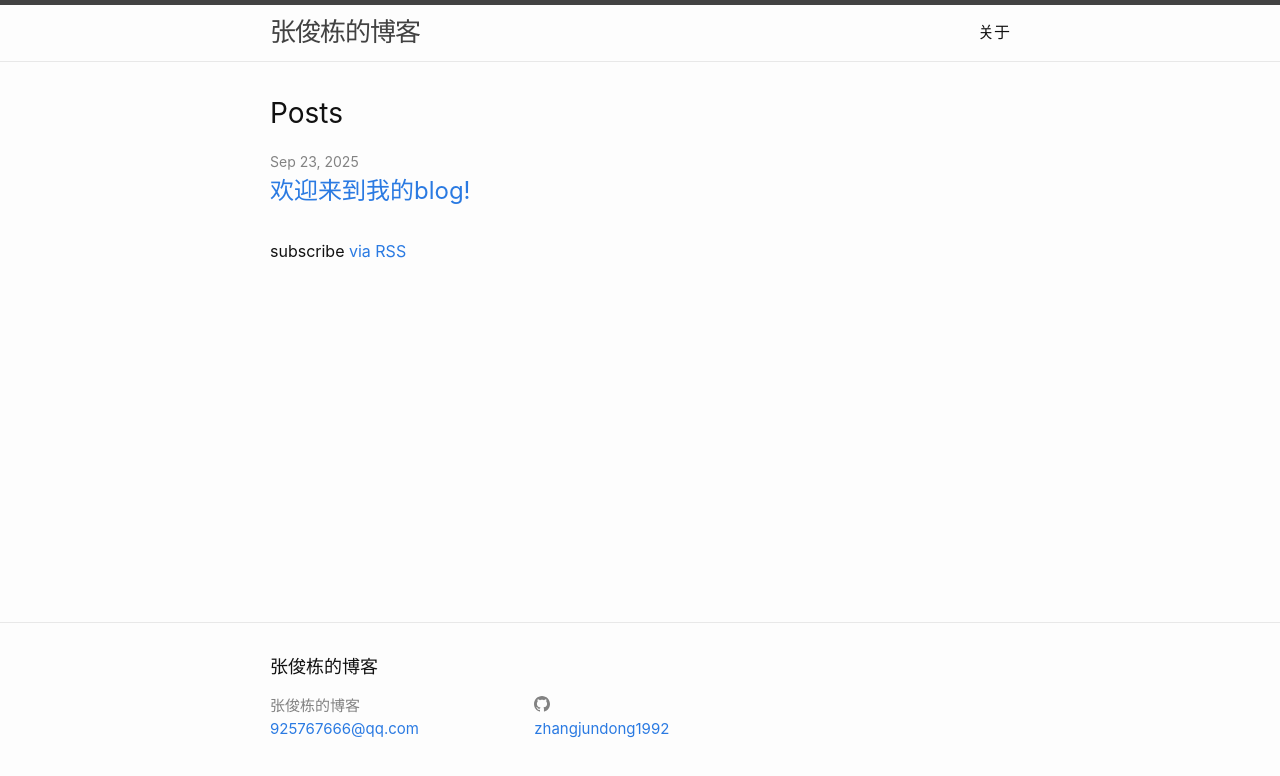
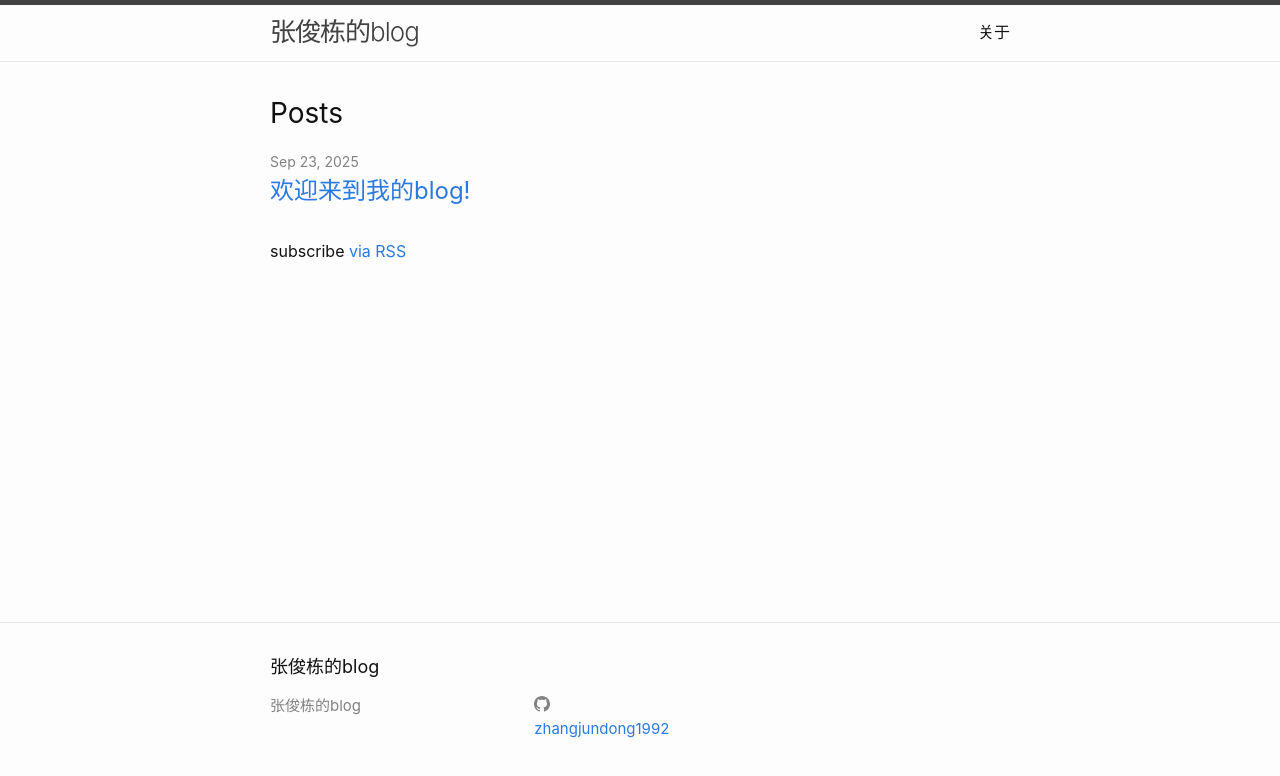
Before and after one commit to zhangjundong1992/zhangjundong1992.github.io, a plain HTML site: page index.html in a window 1280 px wide. Drawn offline with Linux system fonts and the light colour scheme.

Commit message:
测试修改

```diff
--- a/feed.xml
+++ b/feed.xml
@@ -1,4 +1,4 @@
-<?xml version="1.0" encoding="utf-8"?><feed xmlns="http://www.w3.org/2005/Atom" ><generator uri="https://jekyllrb.com/" version="4.4.1">Jekyll</generator><link href="http://localhost:9090/feed.xml" rel="self" type="application/atom+xml" /><link href="http://localhost:9090/" rel="alternate" type="text/html" /><updated>2025-09-23T19:23:14+08:00</updated><id>http://localhost:9090/feed.xml</id><title type="html">张俊栋的博客</title><subtitle></subtitle><entry><title type="html">欢迎来到我的blog!</title><link href="http://localhost:9090/%E9%BB%98%E8%AE%A4/2025/09/23/welcome-to-jekyll.html" rel="alternate" type="text/html" title="欢迎来到我的blog!" /><published>2025-09-23T18:45:43+08:00</published><updated>2025-09-23T18:45:43+08:00</updated><id>http://localhost:9090/%E9%BB%98%E8%AE%A4/2025/09/23/welcome-to-jekyll</id><content type="html" xml:base="http://localhost:9090/%E9%BB%98%E8%AE%A4/2025/09/23/welcome-to-jekyll.html"><![CDATA[<p>欢迎来到我的blog!</p>
+<?xml version="1.0" encoding="utf-8"?><feed xmlns="http://www.w3.org/2005/Atom" ><generator uri="https://jekyllrb.com/" version="4.4.1">Jekyll</generator><link href="http://localhost:9090/feed.xml" rel="self" type="application/atom+xml" /><link href="http://localhost:9090/" rel="alternate" type="text/html" /><updated>2025-09-23T19:28:30+08:00</updated><id>http://localhost:9090/feed.xml</id><title type="html">张俊栋的blog</title><subtitle></subtitle><entry><title type="html">欢迎来到我的blog!</title><link href="http://localhost:9090/%E9%BB%98%E8%AE%A4/2025/09/23/welcome-to-jekyll.html" rel="alternate" type="text/html" title="欢迎来到我的blog!" /><published>2025-09-23T18:45:43+08:00</published><updated>2025-09-23T18:45:43+08:00</updated><id>http://localhost:9090/%E9%BB%98%E8%AE%A4/2025/09/23/welcome-to-jekyll</id><content type="html" xml:base="http://localhost:9090/%E9%BB%98%E8%AE%A4/2025/09/23/welcome-to-jekyll.html"><![CDATA[<p>欢迎来到我的blog!</p>
 
 <p>You’ll find this post in your <code class="language-plaintext highlighter-rouge">_posts</code> directory. Go ahead and edit it and re-build the site to see your changes. You can rebuild the site in many different ways, but the most common way is to run <code class="language-plaintext highlighter-rouge">jekyll serve</code>, which launches a web server and auto-regenerates your site when a file is updated.</p>
 
--- a/index.html
+++ b/index.html
@@ -3,23 +3,23 @@
   <meta charset="utf-8">
   <meta http-equiv="X-UA-Compatible" content="IE=edge">
   <meta name="viewport" content="width=device-width, initial-scale=1"><!-- Begin Jekyll SEO tag v2.8.0 -->
-<title>张俊栋的博客</title>
+<title>张俊栋的blog</title>
 <meta name="generator" content="Jekyll v4.4.1" />
-<meta property="og:title" content="张俊栋的博客" />
+<meta property="og:title" content="张俊栋的blog" />
 <meta property="og:locale" content="en_US" />
 <link rel="canonical" href="http://localhost:9090/" />
 <meta property="og:url" content="http://localhost:9090/" />
-<meta property="og:site_name" content="张俊栋的博客" />
+<meta property="og:site_name" content="张俊栋的blog" />
 <meta property="og:type" content="website" />
 <meta name="twitter:card" content="summary" />
-<meta property="twitter:title" content="张俊栋的博客" />
+<meta property="twitter:title" content="张俊栋的blog" />
 <script type="application/ld+json">
-{"@context":"https://schema.org","@type":"WebSite","headline":"张俊栋的博客","name":"张俊栋的博客","url":"http://localhost:9090/"}</script>
+{"@context":"https://schema.org","@type":"WebSite","headline":"张俊栋的blog","name":"张俊栋的blog","url":"http://localhost:9090/"}</script>
 <!-- End Jekyll SEO tag -->
-<link rel="stylesheet" href="/assets/main.css"><link type="application/atom+xml" rel="alternate" href="http://localhost:9090/feed.xml" title="张俊栋的博客" /></head>
+<link rel="stylesheet" href="/assets/main.css"><link type="application/atom+xml" rel="alternate" href="http://localhost:9090/feed.xml" title="张俊栋的blog" /></head>
 <body><header class="site-header" role="banner">
 
-  <div class="wrapper"><a class="site-title" rel="author" href="/">张俊栋的博客</a><nav class="site-nav">
+  <div class="wrapper"><a class="site-title" rel="author" href="/">张俊栋的blog</a><nav class="site-nav">
         <input type="checkbox" id="nav-trigger" class="nav-trigger" />
         <label for="nav-trigger">
           <span class="menu-icon">
@@ -51,12 +51,12 @@
 
   <div class="wrapper">
 
-    <h2 class="footer-heading">张俊栋的博客</h2>
+    <h2 class="footer-heading">张俊栋的blog</h2>
 
     <div class="footer-col-wrapper">
       <div class="footer-col footer-col-1">
         <ul class="contact-list">
-          <li class="p-name">张俊栋的博客</li><li><a class="u-email" href="mailto:925767666@qq.com">925767666@qq.com</a></li></ul>
+          <li class="p-name">张俊栋的blog</li></ul>
       </div>
 
       <div class="footer-col footer-col-2"><ul class="social-media-list"><li><a href="https://github.com/zhangjundong1992"><svg class="svg-icon"><use xlink:href="/assets/minima-social-icons.svg#github"></use></svg> <span class="username">zhangjundong1992</span></a></li></ul>
```
Also changed, not shown: 404.html (+9 -9 lines), about/index.html (+7 -7 lines), 默认/2025/09/23/welcome-to-jekyll.html (+6 -6 lines), 1 other file.
